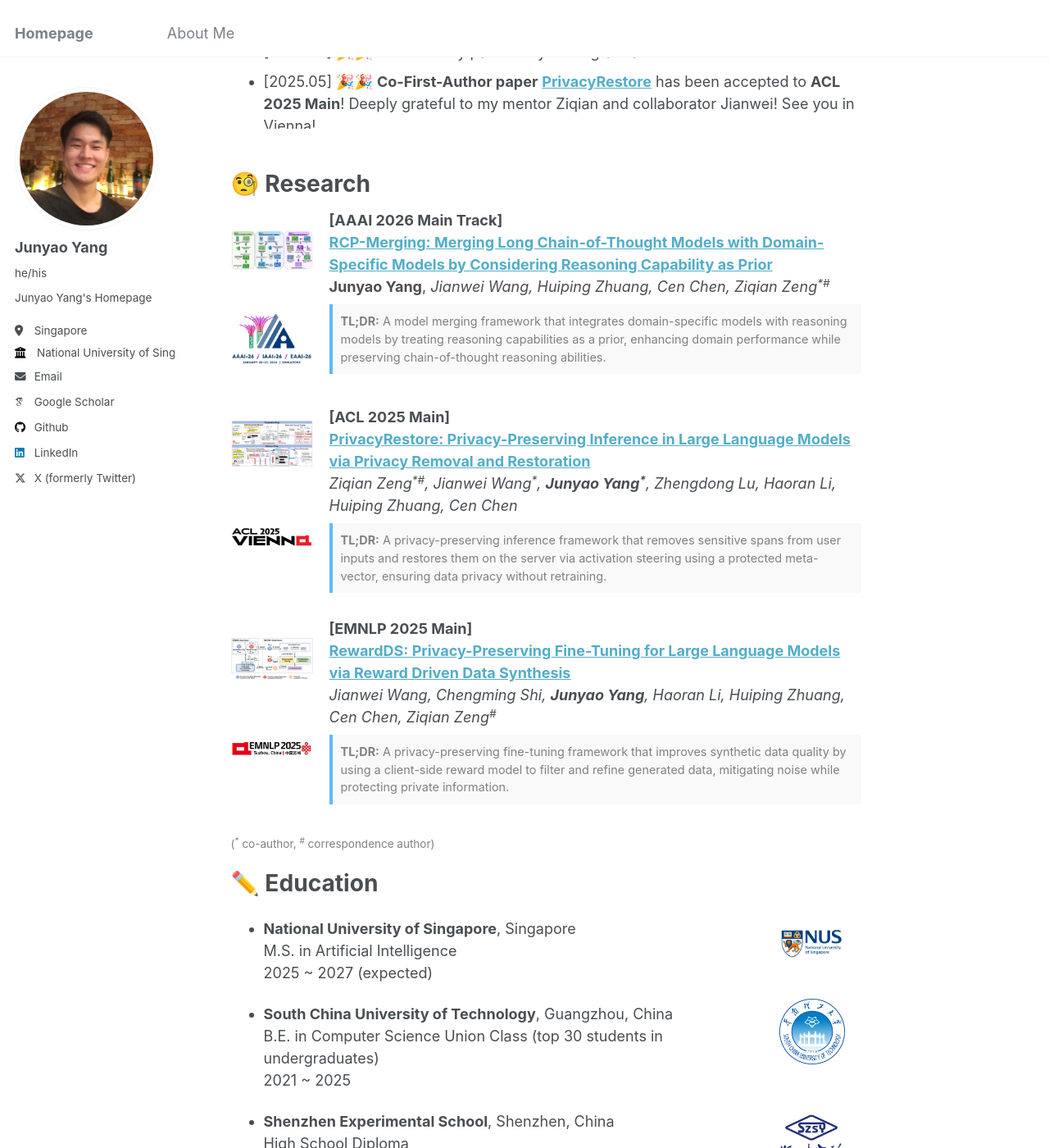
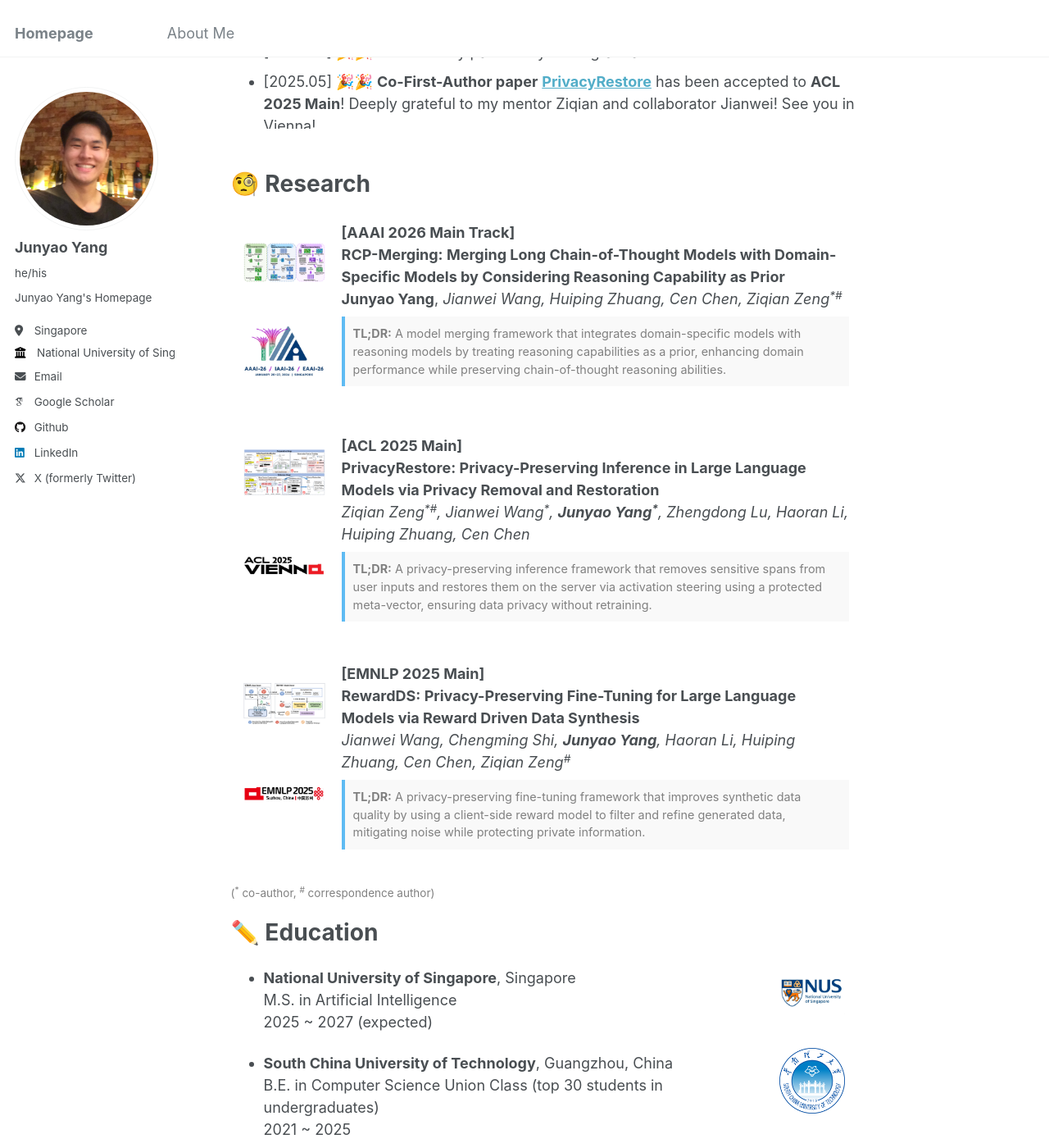
Before and after one commit to jyyang26/jyyang26.github.io, a Jekyll site: the page built from _pages/about.md, in a window 1280 px wide and 1400 px high, scrolled down 765 px. Shown: the whole window at 82% size. Built offline with Jekyll 4.4.1, drawn with Linux system fonts in a browser that asks for light colours; some web fonts are replaced.

Commit message:
Update about.md

```diff
--- a/_pages/about.md
+++ b/_pages/about.md
@@ -98,9 +98,27 @@
 *Jianwei Wang, Chengming Shi, **Junyao Yang**, Haoran Li, Huiping Zhuang, Cen Chen, Ziqian Zeng<sup>\#</sup>*<br>
  <br> -->
 
-<div style="display: flex; margin-bottom: 30px;">
+<style>
+  /* 定义悬浮卡片样式 */
+  .paper-card {
+    display: flex;
+    margin-bottom: 20px;
+    padding: 15px; /* 增加内边距，让阴影效果不拥挤 */
+    border-radius: 12px; /* 圆角边框 */
+    transition: all 0.3s ease; /* 添加平滑过渡动画 */
+    background-color: #fff; /* 确保背景为白色 */
+  }
+
+  /* 鼠标悬停时的效果：添加阴影并轻微上浮 */
+  .paper-card:hover {
+    box-shadow: 0 10px 25px rgba(0, 0, 0, 0.1);
+    transform: translateY(-2px);
+  }
+</style>
+
+<div class="paper-card">
   <div style="width: 100px; margin-right: 20px; flex-shrink: 0; display: flex; flex-direction: column; gap: 10px;">
-    <a href="https://arxiv.org/abs/2508.03140">
+    <a href="https://arxiv.org/abs/2508.03140" style="display: block;">
       <img src="images/rcp.png" alt="rcp" style="width: 100px; height: 100px; object-fit: cover; border-radius: 5px; display: block;">
     </a>
     <img src="images/AAAI2026.jpg" alt="AAAI2026" style="width: 100px; height: 100px; object-fit: cover; border-radius: 5px; display: block;">
@@ -108,7 +126,7 @@
 
   <div style="flex: 1;">
     <strong>[AAAI 2026 Main Track]</strong><br>
-    <strong><a href="https://arxiv.org/abs/2508.03140">RCP-Merging: Merging Long Chain-of-Thought Models with Domain-Specific Models by Considering Reasoning Capability as Prior</a></strong><br>
+    <strong><a href="https://arxiv.org/abs/2508.03140" style="text-decoration: none; color: inherit;">RCP-Merging: Merging Long Chain-of-Thought Models with Domain-Specific Models by Considering Reasoning Capability as Prior</a></strong><br>
     <strong>Junyao Yang</strong>, <em>Jianwei Wang, Huiping Zhuang, Cen Chen, Ziqian Zeng<sup>*#</sup></em><br>
     <div style="background-color: #f9f9f9; border-left: 4px solid #5fbbf3; padding: 10px; color: #808080; font-size: 80%; margin-top: 8px;">
       <strong>TL;DR:</strong> A model merging framework that integrates domain-specific models with reasoning models by treating reasoning capabilities as a prior, enhancing domain performance while preserving chain-of-thought reasoning abilities.
@@ -116,9 +134,9 @@
   </div>
 </div>
 
-<div style="display: flex; margin-bottom: 30px;">
+<div class="paper-card">
   <div style="width: 100px; margin-right: 20px; flex-shrink: 0; display: flex; flex-direction: column; gap: 10px;">
-    <a href="https://arxiv.org/abs/2406.01394">
+    <a href="https://arxiv.org/abs/2406.01394" style="display: block;">
       <img src="images/restore.png" alt="restore" style="width: 100px; height: 100px; object-fit: cover; border-radius: 5px; display: block;">
     </a>
     <img src="images/ACL2025.jpg" alt="ACL2025" style="width: 100px; height: 100px; object-fit: cover; border-radius: 5px; display: block;">
@@ -126,7 +144,7 @@
 
   <div style="flex: 1;">
     <strong>[ACL 2025 Main]</strong><br>
-    <strong><a href="https://arxiv.org/abs/2406.01394">PrivacyRestore: Privacy-Preserving Inference in Large Language Models via Privacy Removal and Restoration</a></strong><br>
+    <strong><a href="https://arxiv.org/abs/2406.01394" style="text-decoration: none; color: inherit;">PrivacyRestore: Privacy-Preserving Inference in Large Language Models via Privacy Removal and Restoration</a></strong><br>
     <em>Ziqian Zeng<sup>*#</sup>, Jianwei Wang<sup>*</sup>, <strong>Junyao Yang<sup>*</sup></strong>, Zhengdong Lu, Haoran Li, Huiping Zhuang, Cen Chen</em><br>
     <div style="background-color: #f9f9f9; border-left: 4px solid #5fbbf3; padding: 10px; color: #808080; font-size: 80%; margin-top: 8px;">
       <strong>TL;DR:</strong> A privacy-preserving inference framework that removes sensitive spans from user inputs and restores them on the server via activation steering using a protected meta-vector, ensuring data privacy without retraining.
@@ -134,9 +152,9 @@
   </div>
 </div>
 
-<div style="display: flex; margin-bottom: 30px;">
+<div class="paper-card">
   <div style="width: 100px; margin-right: 20px; flex-shrink: 0; display: flex; flex-direction: column; gap: 10px;">
-    <a href="https://arxiv.org/abs/2502.18517">
+    <a href="https://arxiv.org/abs/2502.18517" style="display: block;">
       <img src="images/rewardds.png" alt="rewardds" style="width: 100px; height: 100px; object-fit: cover; border-radius: 5px; display: block;">
     </a>
     <img src="images/EMNLP2025.jpg" alt="EMNLP2025" style="width: 100px; height: 100px; object-fit: cover; border-radius: 5px; display: block;">
@@ -144,7 +162,7 @@
 
   <div style="flex: 1;">
     <strong>[EMNLP 2025 Main]</strong><br>
-    <strong><a href="https://arxiv.org/abs/2502.18517">RewardDS: Privacy-Preserving Fine-Tuning for Large Language Models via Reward Driven Data Synthesis</a></strong><br>
+    <strong><a href="https://arxiv.org/abs/2502.18517" style="text-decoration: none; color: inherit;">RewardDS: Privacy-Preserving Fine-Tuning for Large Language Models via Reward Driven Data Synthesis</a></strong><br>
     <em>Jianwei Wang, Chengming Shi, <strong>Junyao Yang</strong>, Haoran Li, Huiping Zhuang, Cen Chen, Ziqian Zeng<sup>#</sup></em><br>
     <div style="background-color: #f9f9f9; border-left: 4px solid #5fbbf3; padding: 10px; color: #808080; font-size: 80%; margin-top: 8px;">
       <strong>TL;DR:</strong> A privacy-preserving fine-tuning framework that improves synthetic data quality by using a client-side reward model to filter and refine generated data, mitigating noise while protecting private information.
```
